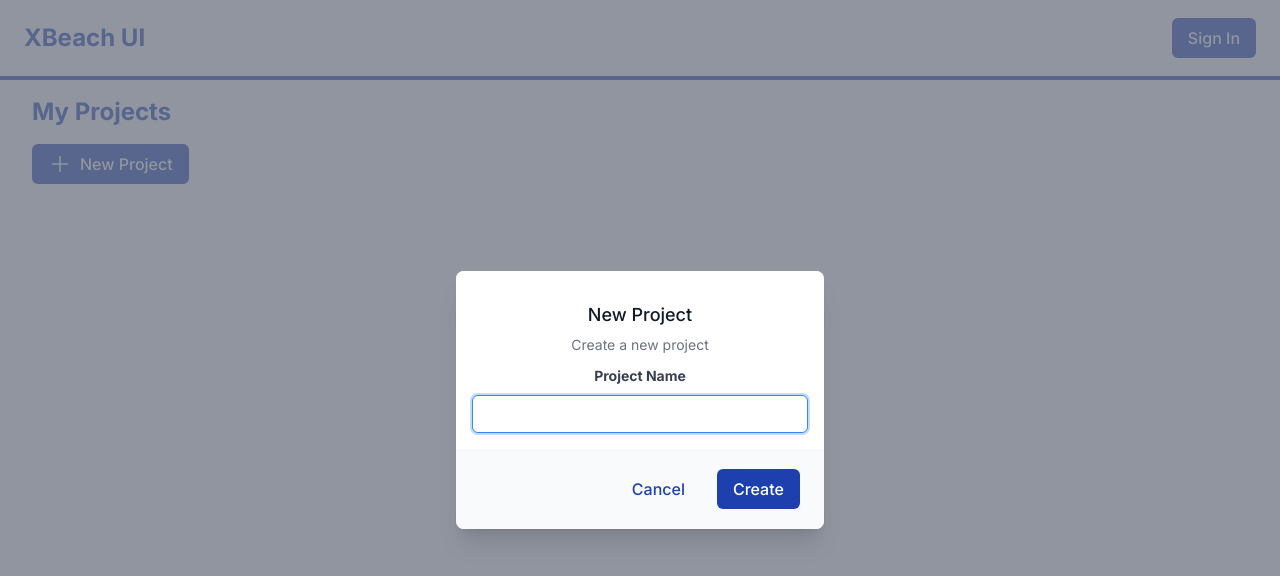
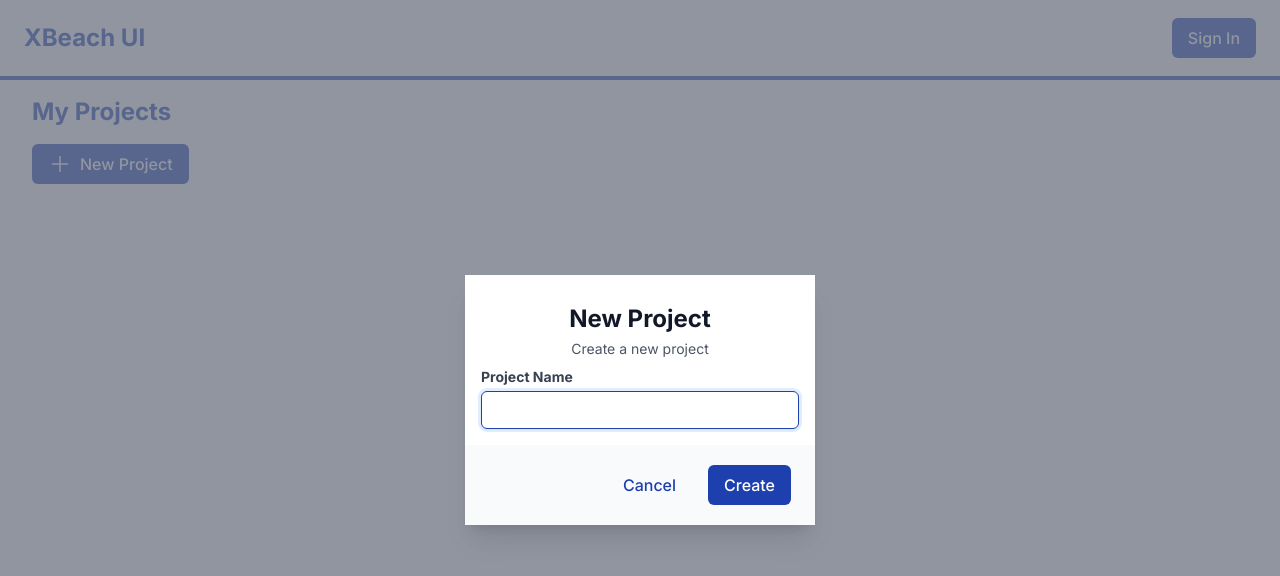
Before and after one commit to Seth-McKilla/xbeach-ui, a Next.js app: page /dashboard in a window 1280 px wide. Both pictures are taken after a click on the button "New Project". Shown: the top 576 px of the page. Built offline with nearby package versions, Linux system fonts and the light colour scheme; no server answers.

Commit message:
Finish modal styling

```diff
--- a/app/components/InputText.tsx
+++ b/app/components/InputText.tsx
@@ -1,12 +1,12 @@
 type Props = {
   name: string;
-  description: string;
+  description?: string;
 };
 
 export default function InputText({ name, description }: Props): JSX.Element {
   return (
     <div className="flex flex-col items-start justify-start w-full">
-      <label htmlFor="name" className="font-bold text-gray-700 text-md">
+      <label htmlFor="name" className="text-sm font-bold text-gray-700">
         {name}
       </label>
       <p className="text-xs text-gray-500">{description}</p>
--- a/app/components/Modal.tsx
+++ b/app/components/Modal.tsx
@@ -54,22 +54,22 @@ export default function Modal({
                 leaveFrom="opacity-100 translate-y-0"
                 leaveTo="opacity-0 translate-y-4"
               >
-                <Dialog.Panel className="relative overflow-hidden text-left transition-all transform bg-white rounded-lg shadow-xl">
+                <Dialog.Panel className="relative text-left transition-all transform bg-white shadow-xl w-auto sm:w-[350px]">
                   <div className="px-4 pt-5 pb-4 bg-white">
                     <div className="mt-3 text-center">
                       <Dialog.Title
                         as="h3"
-                        className="text-lg font-medium leading-6 text-gray-900"
+                        className="text-2xl font-bold leading-6 text-gray-900"
                       >
                         {title}
                       </Dialog.Title>
                       <div className="mt-2">
-                        <p className="text-sm text-gray-500">{description}</p>
+                        <p className="text-sm text-gray-600">{description}</p>
                       </div>
                       <div className="mt-2">{children}</div>
                     </div>
                   </div>
-                  <div className="flex flex-row-reverse items-center px-4 py-3 bg-gray-50 align-center">
+                  <div className="flex flex-row-reverse items-center px-4 py-3 bg-gray-50">
                     <div className="p-2">
                       <Button onClick={onSubmit}>Create</Button>
                     </div>
--- a/app/dashboard/ListProjects.tsx
+++ b/app/dashboard/ListProjects.tsx
@@ -5,6 +5,7 @@ import { useState } from "react";
 import { useSession } from "next-auth/react";
 
 import Button from "../components/Button";
+import InputText from "../components/InputText";
 import Modal from "../components/Modal";
 
 export default function ListProjects() {
@@ -20,16 +21,8 @@ export default function ListProjects() {
         open={displayNewProjectModal}
         setOpen={setDisplayNewProjectModal}
       >
-        <div className="w-full">
-          <label htmlFor="name" className="text-sm font-bold text-gray-700">
-            Project Name
-          </label>
-          <input
-            type="text"
-            name="name"
-            id="name"
-            className="w-full px-4 py-2 mt-2 text-sm text-gray-700 bg-white border border-gray-300 rounded-md focus:border-blue-500 focus:outline-none focus:ring-2 focus:ring-blue-200"
-          />
+        <div className="flex justify-start w-full">
+          <InputText name="Project Name" />
         </div>
       </Modal>
 
```
